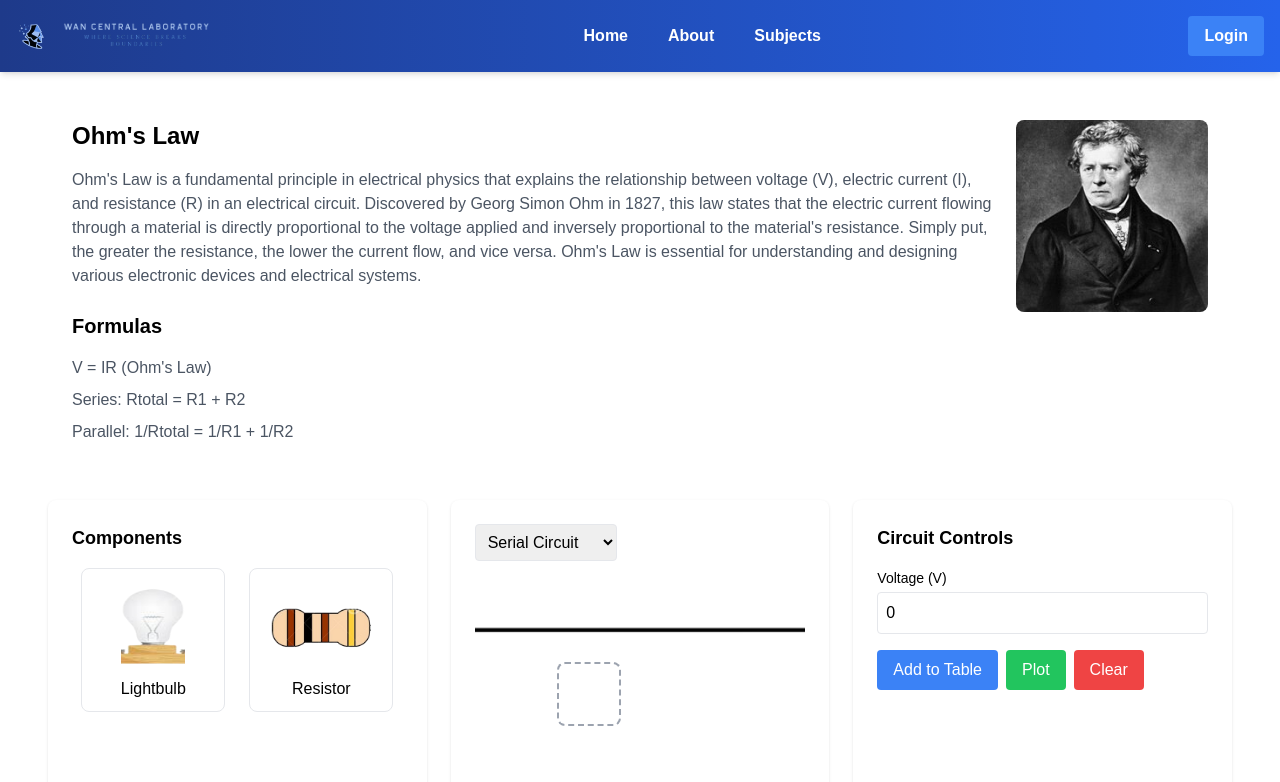
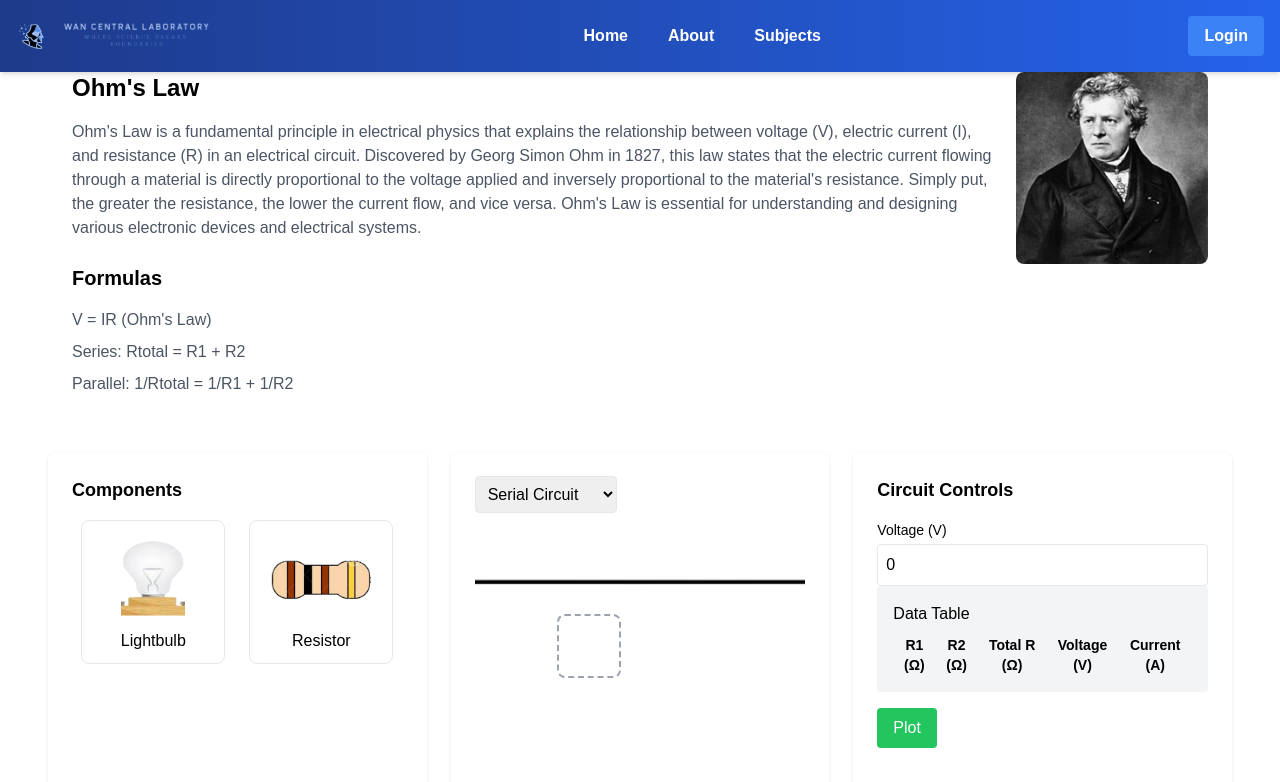
Before and after one commit to Erwanph/wan-central-lab, a Next.js app: page /simulation in a window 1280 px wide. Shown: the top 782 px of the page. Built offline with nearby package versions, Linux system fonts and the light colour scheme.

Commit message:
final(1)

```diff
--- a/app/profile/page.tsx
+++ b/app/profile/page.tsx
@@ -6,7 +6,9 @@ import { useUser } from '@/context/UserContext';
 const ProfilePage: React.FC = () => {
   const { name, setUser } = useUser();
   const [newName, setNewName] = useState(''); // Nama baru
-  const [email, setEmail] = useState(''); // Email pengguna (tidak bisa diubah)
+  const [email, setEmail] = useState('');
+  const [score, setScore] = useState('');
+
   const [loading, setLoading] = useState(false);
   const [isEditing, setIsEditing] = useState(false); // Untuk mengontrol mode edit
   const [successMessage, setSuccessMessage] = useState('');
@@ -36,6 +38,7 @@ const ProfilePage: React.FC = () => {
 
         const responseBody = await response.json();
         setNewName(responseBody.data.name);
+        setScore(responseBody.data.score);
         setEmail(responseBody.data.email);
         setUser({ name: responseBody.data.name, email: responseBody.data.email });
       } catch (error) {
@@ -71,6 +74,7 @@ const ProfilePage: React.FC = () => {
 
       const responseBody = await response.json();
       setUser({ name: responseBody.data.name, email: responseBody.data.email });
+
       setSuccessMessage('Profile updated successfully');
       setIsEditing(false); // Selesai mengedit
     } catch (error) {
@@ -86,7 +90,7 @@ const ProfilePage: React.FC = () => {
   }
 
   return (
-    <div className="max-w-4xl mx-auto py-12 px-6">
+    <div className="max-w-4xl pt-24 mx-auto py-12 px-6">
       <h1 className="text-3xl font-bold text-center mb-8">Profile</h1>
       <div className="bg-white shadow-lg rounded-lg p-6 space-y-6">
         {errorMessage && (
@@ -121,6 +125,19 @@ const ProfilePage: React.FC = () => {
               id="email"
               type="text"
               value={email}
+              disabled
+              className="mt-1 block w-full border border-gray-200 rounded-md shadow-sm bg-gray-100 sm:text-sm p-2 cursor-not-allowed"
+            />
+          </div>
+          {/* Score */}
+          <div>
+            <label htmlFor="score" className="block text-sm font-medium text-gray-700">
+              Latest Score
+            </label>
+            <input
+              id="score"
+              type="text"
+              value={score}
               disabled
               className="mt-1 block w-full border border-gray-200 rounded-md shadow-sm bg-gray-100 sm:text-sm p-2 cursor-not-allowed"
             />
--- a/components/OhmsLaw.tsx
+++ b/components/OhmsLaw.tsx
@@ -174,23 +174,6 @@ const OhmsLaw: React.FC = () => {
     }
   };
 
-  const handleAddToTable = () => {
-    const calculatedCurrent = calculateCurrent();
-    if (calculatedCurrent !== null && components.length === 2) {
-      const totalResistance = calculateTotalResistance();
-      setDataPoints([
-        ...dataPoints,
-        {
-          resistance1: components[0].resistance,
-          resistance2: components[1].resistance,
-          totalResistance,
-          voltage,
-          current: calculatedCurrent,
-        },
-      ]);
-    }
-  };
-
   const handleClear = () => {
     setComponents([]);
     setVoltage(0);
@@ -204,8 +187,39 @@ const OhmsLaw: React.FC = () => {
     setCurrent(calculatedCurrent);
   }, [voltage, components, circuitType]);
 
+  useEffect(() => {
+    if (
+      voltage > 0 &&
+      components.length === 2 &&
+      components.every((comp) => comp.resistance > 0)
+    ) {
+      const totalResistance = calculateTotalResistance();
+      const calculatedCurrent = calculateCurrent();
+
+      const isDuplicate = dataPoints.some(
+        (data) =>
+          data.resistance1 === components[0].resistance &&
+          data.resistance2 === components[1].resistance &&
+          data.voltage === voltage
+      );
+
+      if (!isDuplicate && calculatedCurrent !== null) {
+        setDataPoints((prevDataPoints) => [
+          ...prevDataPoints,
+          {
+            resistance1: components[0].resistance,
+            resistance2: components[1].resistance,
+            totalResistance,
+            voltage,
+            current: calculatedCurrent,
+          },
+        ]);
+      }
+    }
+  }, [voltage, components, dataPoints]);
+
   return (
-    <div className="max-w-8xl pt-24 mx-auto p-12 space-y-8">
+    <div className="max-w-8xl mx-auto p-12 space-y-8">
       <OhmsDescription />
       <div className="grid md:grid-cols-3 gap-6">
         <div className="bg-white p-6 rounded-lg shadow">
@@ -273,13 +287,32 @@ const OhmsLaw: React.FC = () => {
               </div>
             ))}
           </div>
-          <div className="space-x-2 space-y-4">
-            <button
-              onClick={handleAddToTable}
-              className="px-4 py-2 bg-blue-500 text-white rounded hover:bg-blue-600"
-            >
-              Add to Table
-            </button>
+          <div className="space-y-4">
+            <div className="bg-gray-100 p-4 rounded">
+              <h4 className="text-md font-medium mb-2">Data Table</h4>
+              <table className="w-full text-sm">
+                <thead>
+                  <tr>
+                    <th>R1 (Ω)</th>
+                    <th>R2 (Ω)</th>
+                    <th>Total R (Ω)</th>
+                    <th>Voltage (V)</th>
+                    <th>Current (A)</th>
+                  </tr>
+                </thead>
+                <tbody>
+                  {dataPoints.map((data, index) => (
+                    <tr key={index}>
+                      <td>{data.resistance1}</td>
+                      <td>{data.resistance2}</td>
+                      <td>{data.totalResistance.toFixed(2)}</td>
+                      <td>{data.voltage}</td>
+                      <td>{data.current.toFixed(2)}</td>
+                    </tr>
+                  ))}
+                </tbody>
+              </table>
+            </div>
             <button
               onClick={() => setShowPlot(true)}
               className="px-4 py-2 bg-green-500 text-white rounded hover:bg-green-600"
@@ -287,15 +320,23 @@ const OhmsLaw: React.FC = () => {
             >
               Plot
             </button>
-            <button
-              onClick={handleClear}
-              className="px-4 py-2 bg-red-500 text-white rounded hover:bg-red-600"
-            >
-              Clear
-            </button>
           </div>
         </div>
       </div>
+
+      {showPlot && (
+        <div className="bg-white p-6 rounded-lg shadow mt-8">
+          <ResponsiveContainer width="100%" height={300}>
+            <LineChart data={dataPoints} margin={{ top: 5, right: 20, left: 10, bottom: 5 }}>
+              <CartesianGrid strokeDasharray="3 3" />
+              <XAxis dataKey="voltage" label={{ value: 'Voltage (V)', position: 'insideBottom', offset: -5 }} />
+              <YAxis label={{ value: 'Current (A)', angle: -90, position: 'insideLeft' }} />
+              <Tooltip />
+              <Line type="monotone" dataKey="current" stroke="#8884d8" activeDot={{ r: 8 }} />
+            </LineChart>
+          </ResponsiveContainer>
+        </div>
+      )}
 
       <Quiz />
     </div>
```
Also changed, not shown: components/Quiz.tsx (+60 -29 lines).
